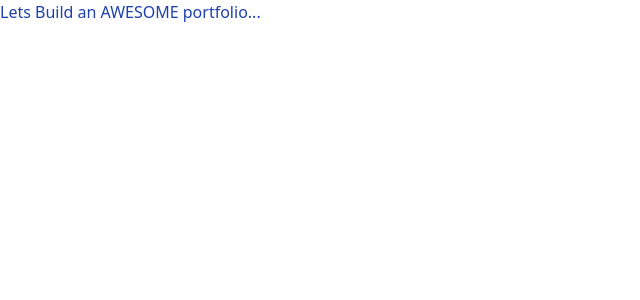
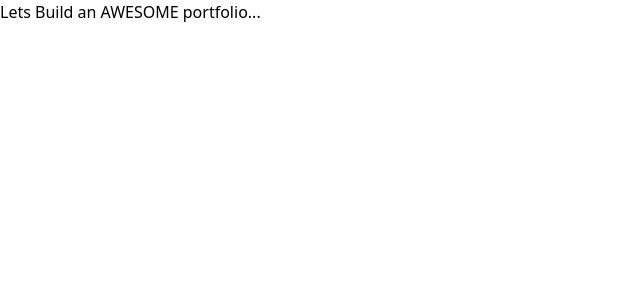
Before and after one commit to fredrickrana/portfolio, a Next.js app: page / in a window 1280 px wide. Shown: the top 300 px of the page, without its empty margins (0-640 px from the left). Built offline with nearby package versions, Linux system fonts and the light colour scheme.

Commit message:
tailwind modified

```diff
--- a/src/app/page.tsx
+++ b/src/app/page.tsx
@@ -6,6 +6,6 @@ const inter = Inter({ subsets: ['latin'] })
 
 export default function Home() {
   return (
-    <h1 className='text-blue-800'>Lets Build an AWESOME portfolio...</h1>
+    <h1>Lets Build an AWESOME portfolio...</h1>
   )
 }
```
